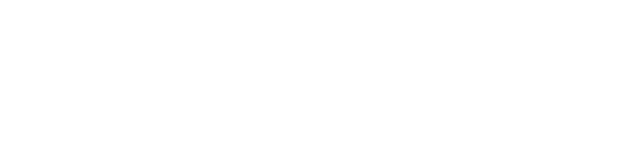
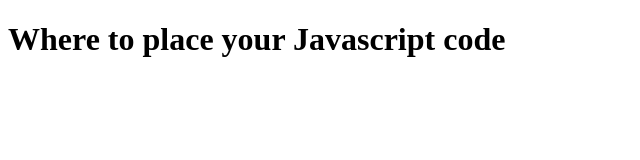
Before and after one commit to deetriplett/It-s-JavaScript-Dawg, a plain HTML site: page index.html in a window 1280 px wide. Shown: the whole page, without its empty margins (0-640 px from the left). Drawn offline with Linux system fonts and the light colour scheme.

Commit message:
Update index.html
fleshed out bare bones page

```diff
--- a/index.html
+++ b/index.html
@@ -1 +1,17 @@
-<h1></h1>
+<!DOCTYPE html>
+<html lang="en">
+<head>
+  <meta charset = "utf-8">
+  <link rel="stylesheet" href="css/main.css">
+  <title> JavaScript Basics </title>
+
+</head>
+
+<body>
+  <div class="container">
+    <h1>Where to place your Javascript code</h1>
+  </div>
+
+
+</body>
+</html>
```
